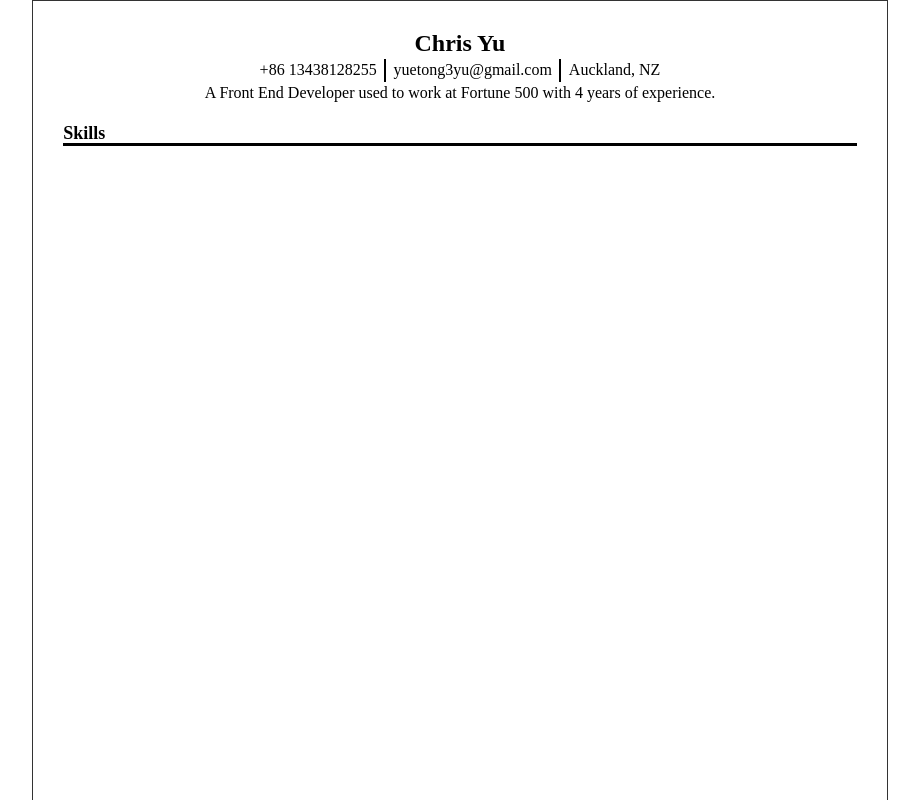
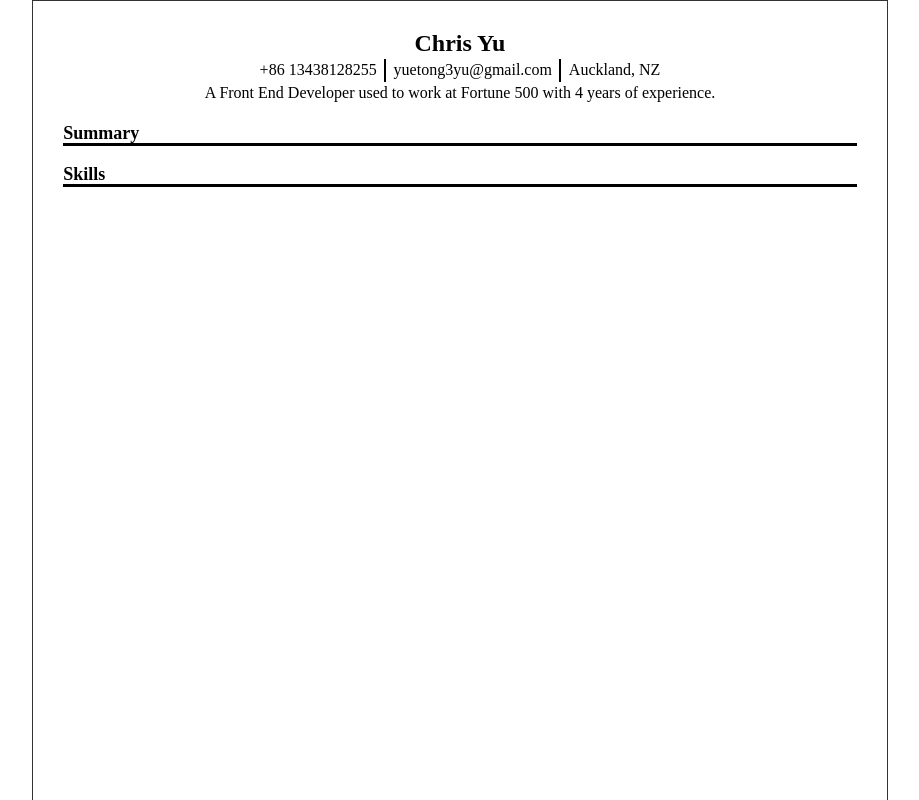
Before and after one commit to yuetong3yu/resume, a Vue app: page / in a window 1280 px wide. Shown: the top 800 px of the page, without its empty margins (180-1099 px from the left). Built offline with nearby package versions, Linux system fonts and the light colour scheme.

Commit message:
Update App Tags.

```diff
--- a/src/App.vue
+++ b/src/App.vue
@@ -6,8 +6,8 @@ import Summary from './components/Summary.vue'
 
 <template>
   <div class="a4-page">
-    <contact-info></contact-info>
-    <summary></summary>
-    <skills></skills>
+    <ContactInfo></ContactInfo>
+    <Summary></Summary>
+    <Skills></Skills>
   </div>
 </template>
--- a/src/components/Summary.vue
+++ b/src/components/Summary.vue
@@ -1,3 +1,3 @@
 <template>
-  <div class="section-container">!!!!!!</div>
+  <div class="section-container">Summary</div>
 </template>
```
